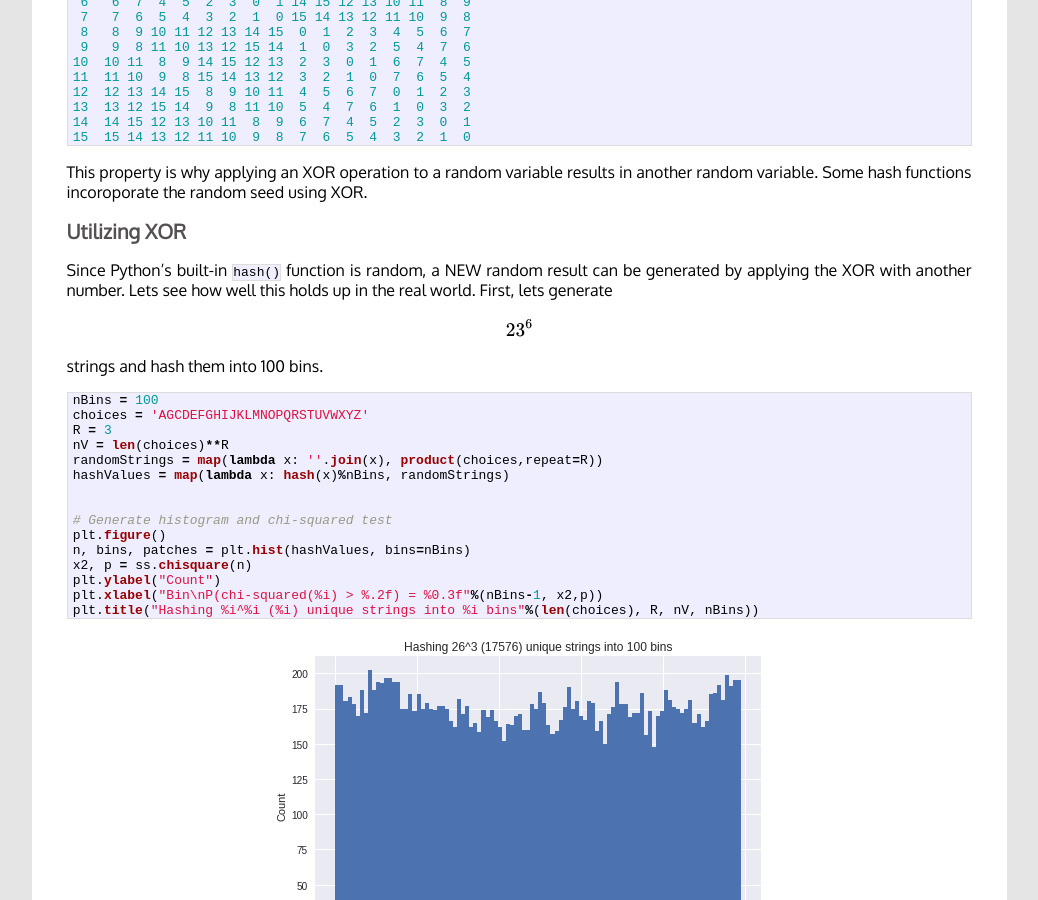
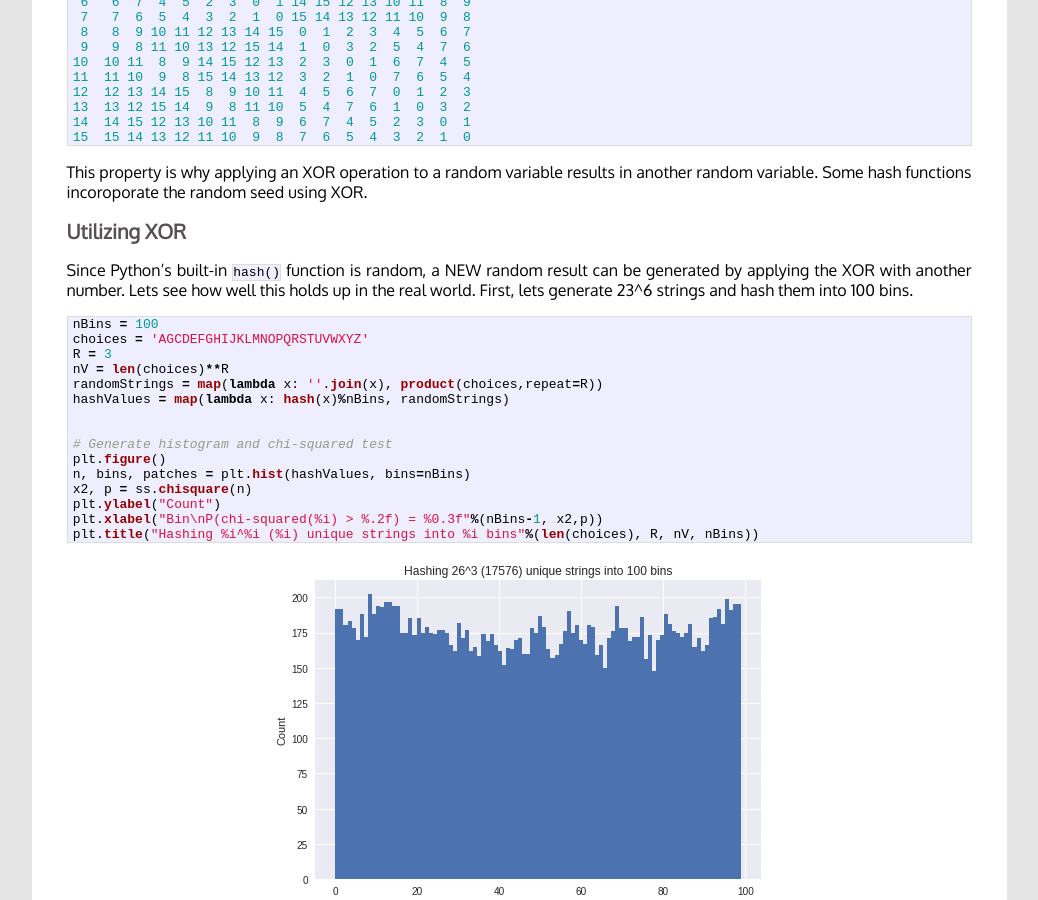
Before and after one commit to zyndagj/zyndagj.github.io, a Jekyll site: the page built from _posts/2018-02-05-hashing-functions.markdown, in a window 1280 px wide and 900 px high, scrolled down 3954 px. Shown: the whole window, without its empty margins (121-1159 px from the left). Built offline with Jekyll 4.4.1, drawn with Linux system fonts in a browser that asks for light colours; formulas are drawn with MathJax 3.

Commit message:
bad inline math

````diff
--- a/_posts/2018-02-05-hashing-functions.markdown
+++ b/_posts/2018-02-05-hashing-functions.markdown
@@ -201,7 +201,7 @@ This property is why applying an XOR operation to a random variable results in a
 
 Since Python's built-in `hash()` function is random, a NEW random result can be generated by applying the XOR with another number.
 Lets see how well this holds up in the real world.
-First, lets generate \$$23^6$$ strings and hash them into 100 bins.
+First, lets generate 23^6 strings and hash them into 100 bins.
 
 ```python
 nBins = 100
````
